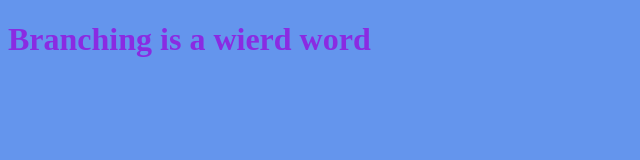
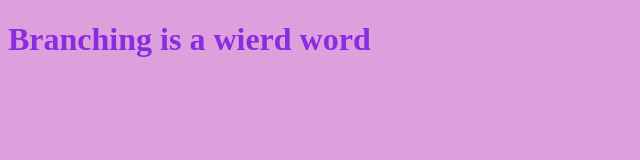
Before and after one commit to lauramoon/SpringboardPractice, a plain HTML site: page index.html in a window 1280 px wide. Shown: the whole page, without its empty margins (0-640 px from the left). Drawn offline with Linux system fonts and the light colour scheme.

Commit message:
make colors purples

```diff
--- a/app.css
+++ b/app.css
@@ -3,6 +3,6 @@ h1 {
 }
 
 body {
-    background-color: cornflowerblue;
+    background-color: plum;
     align-items: center;
 }
```
